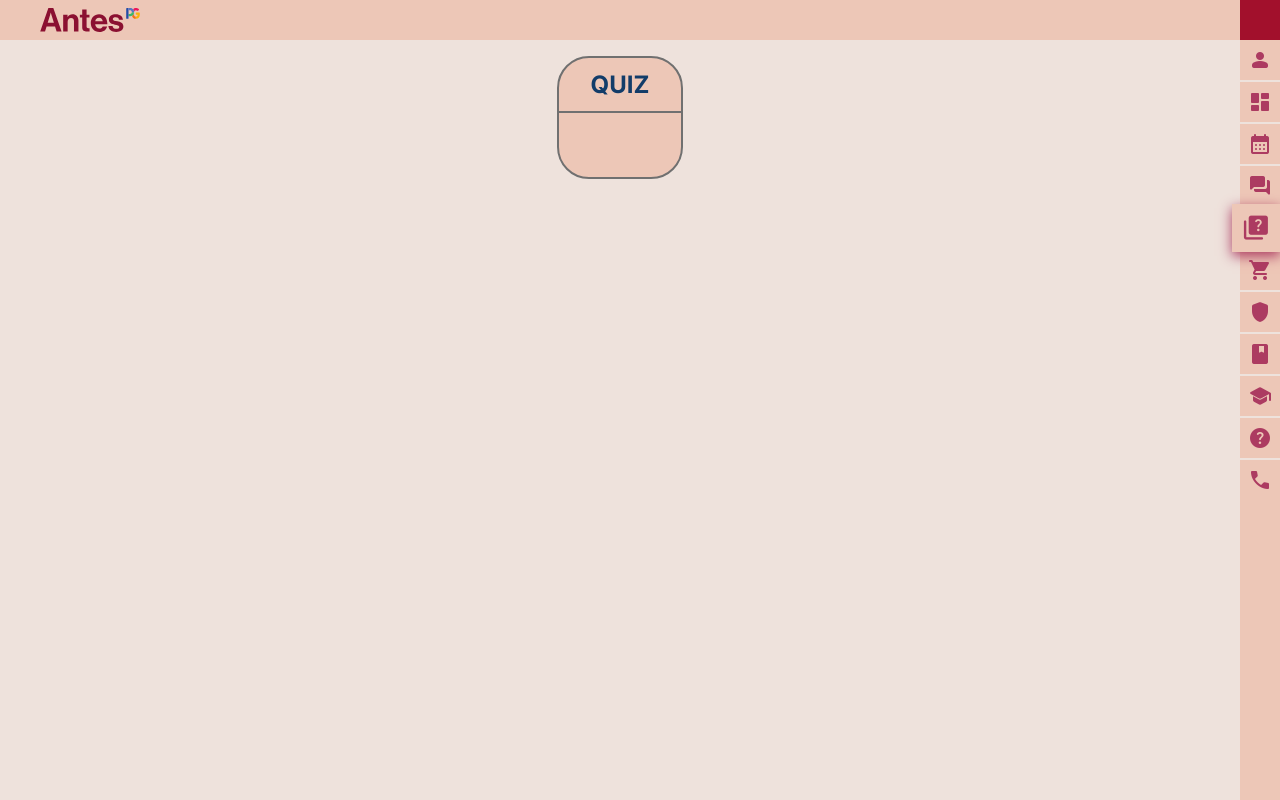
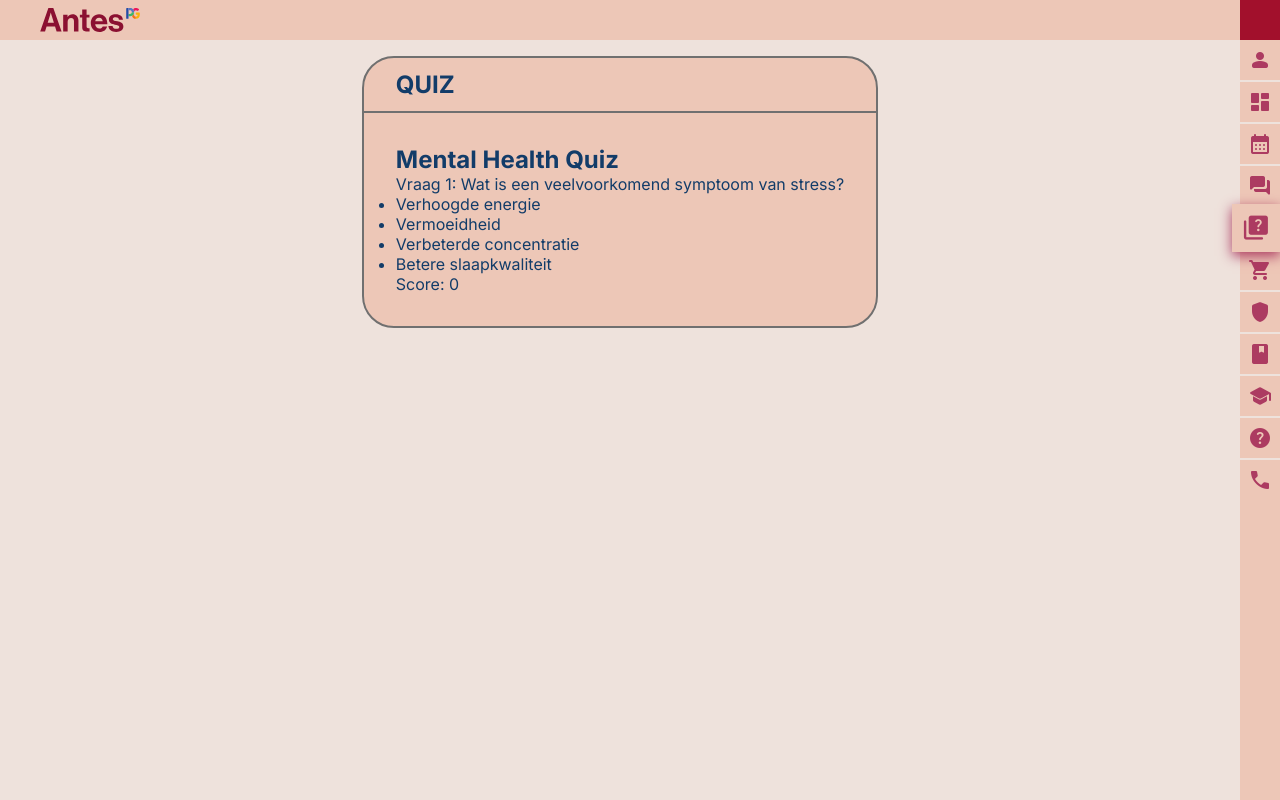
Before and after one commit to stssrn/ProjectC_Groep5, a Next.js app in the folder frontend/: page /quiz in a window 1280 px wide. Built offline with nearby package versions, Linux system fonts and the light colour scheme.

Commit message:
schema aangepast

```diff
--- a/frontend/app/login/page.tsx
+++ b/frontend/app/login/page.tsx
@@ -82,6 +82,9 @@ const Page = () => {
       <div className={styles.right}>
         <Image className={styles.image} src={image} alt="Login Image" />
       </div>
+      <div>
+
+      </div>
     </main>
   );
 
--- a/frontend/app/quiz/page.tsx
+++ b/frontend/app/quiz/page.tsx
@@ -1,11 +1,75 @@
 "use client";
+import { useState } from "react";
 import Container from "../components/Container";
 import styles from "./page.module.css";
 
-const Page = () => {
+const Page: React.FC = () => {
+    const [currentQuestion, setCurrentQuestion] = useState(0);
+    const [score, setScore] = useState(0);
+
+    const quizData = [
+        {
+            question: 'Wat is een veelvoorkomend symptoom van stress?',
+            options: [
+                'Verhoogde energie',
+                'Vermoeidheid',
+                'Verbeterde concentratie',
+                'Betere slaapkwaliteit',
+            ],
+            correctAnswer: 'Vermoeidheid',
+        },
+        {
+            question: 'Welke activiteit kan helpen bij het verminderen van angst?',
+            options: ['Rennen', 'Meditatie', 'Koffie drinken', 'TV kijken'],
+            correctAnswer: 'Meditatie',
+        },
+        {
+            question: 'Wat is een mogelijke oorzaak van depressie?',
+            options: [
+                'Overmatige lichaamsbeweging',
+                'Tekort aan sociale interactie',
+                'Te veel slaap',
+                'Chemische onbalans in de hersenen',
+            ],
+            correctAnswer: 'Chemische onbalans in de hersenen',
+        },
+        // Add more questions as needed
+    ];
+
+    const handleAnswer = (selectedAnswer: string) => {
+        const currentQuestionData = quizData[currentQuestion];
+
+        // Check if the selected answer is correct
+        if (selectedAnswer === currentQuestionData.correctAnswer) {
+            setScore(score + 1);
+        }
+
+        // Move to the next question
+        const nextQuestion = currentQuestion + 1;
+
+        // Check if it's the last question, otherwise move to the next question
+        if (nextQuestion < quizData.length) {
+            setCurrentQuestion(nextQuestion);
+        } else {
+            // Quiz is finished
+            alert(`Quiz is afgelopen! Je score is ${score} van de ${quizData.length} vragen.`);
+            // You can add additional actions here, like resetting the quiz or displaying results.
+        }
+    };
     return (
         <Container title="Quiz">
-
+            <div>
+                <h1>Mental Health Quiz</h1>
+                <p>Vraag {currentQuestion + 1}: {quizData[currentQuestion].question}</p>
+                <ul>
+                    {quizData[currentQuestion].options.map((option, index) => (
+                        <li key={index} onClick={() => handleAnswer(option)}>
+                            {option}
+                        </li>
+                    ))}
+                </ul>
+                <p>Score: {score}</p>
+            </div>
         </Container>
     );
 };
--- a/frontend/prisma/seed.ts
+++ b/frontend/prisma/seed.ts
@@ -17,6 +17,10 @@ async function seed() {
         firstName: account.firstName,
         lastName: account.lastName,
         username: account.username,
+        points: account.points,
+        firstLogin: true,
+        isAdmin: false,
+        isModerator: false,
         registationDate: account.creationDate,
       },
     });
```
Also changed, not shown: frontend/lib/accounts.ts (+8 -0 lines), 1 other file (tests, documents, lock files or other folders).
